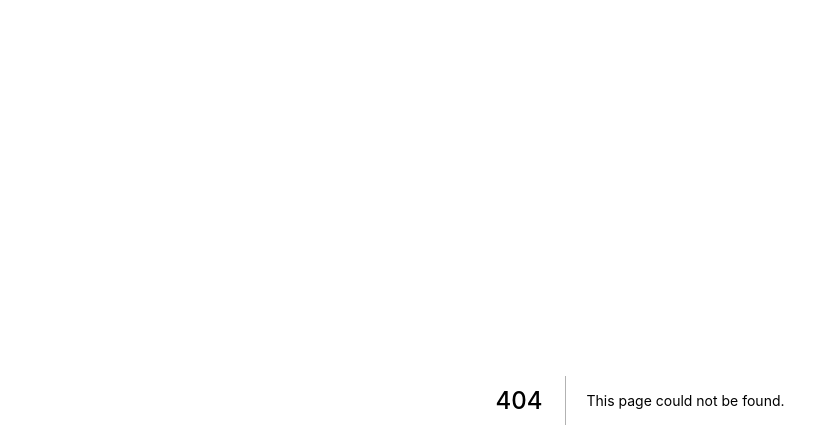
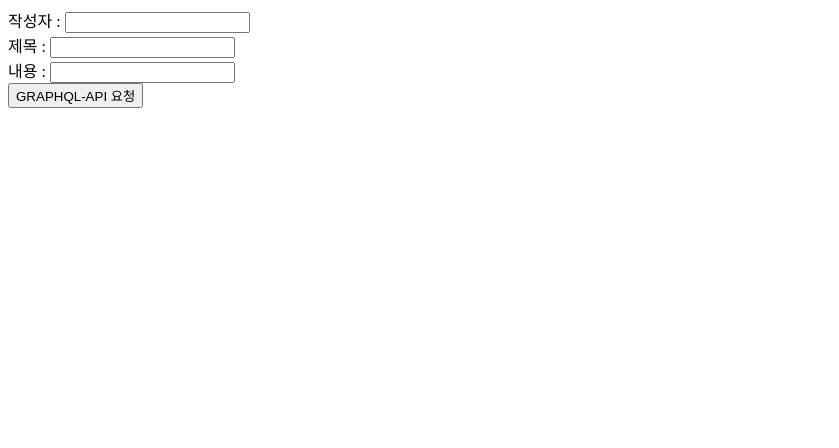
Before and after one commit to justdoplzz/class, a Next.js app: page /section04/04-04-graphql-mutation-input in a window 1280 px wide. Before the commit this address had no page. Shown: the top 448 px of the page, without its empty margins (0-839 px from the left). Built offline with nearby package versions, Linux system fonts and the light colour scheme.

Commit message:
[section04-04] grapql - mutation input

```diff
--- /dev/null
+++ b/pages/section04/04-04-graphql-mutation-input/index.js
@@ -0,0 +1,48 @@
+import { gql, useMutation } from "@apollo/client"
+import { useState } from "react"
+
+const graphqlSetting = gql`
+    mutation createBoard($writer:String, $title: String, $contents: String){
+        createBoard(writer: $writer, title: $title, contents: $contents){
+            _id
+            number
+            message
+        }
+    }
+`
+export default function GraphqlMutationInputPage(){
+    const [writer, setWriter] = useState()
+    const [title, setTitle] = useState()
+    const [contents, setContents] = useState()
+
+    const [myFunction] = useMutation(graphqlSetting)
+
+    const onClickSubmit = async () => {
+        const result = await myFunction({
+            variables: {            // variables : $ 역할 함
+                writer: writer,
+                title: title,
+                contents: contents
+            }
+        })
+        console.log(result)
+    }
+
+    const onChangeWriter = (event) => {
+        setWriter(event.target.value)
+    }
+    const onChangeTitle = (event) => {
+        setTitle(event.target.value)
+    }
+    const onChangeContents = (event) => {
+        setContents(event.target.value)
+    }
+    return(
+        <div>
+            작성자 : <input type="text" onChange={onChangeWriter}/> <br/>
+            제목 : <input type="text" onChange={onChangeTitle}/> <br/>
+            내용 : <input type="text" onChange={onChangeContents}/> <br/>
+            <button onClick={onClickSubmit}>GRAPHQL-API 요청</button>
+        </div>
+    )
+}
```
